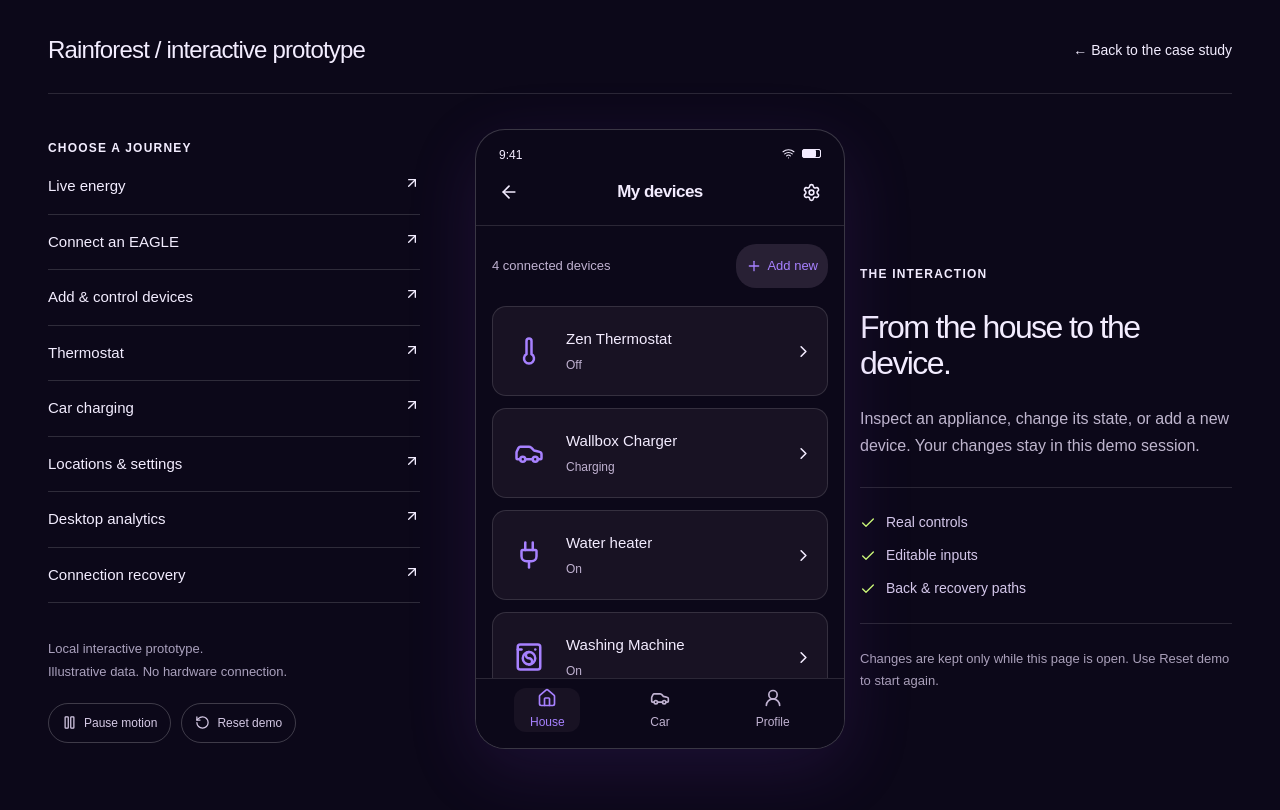
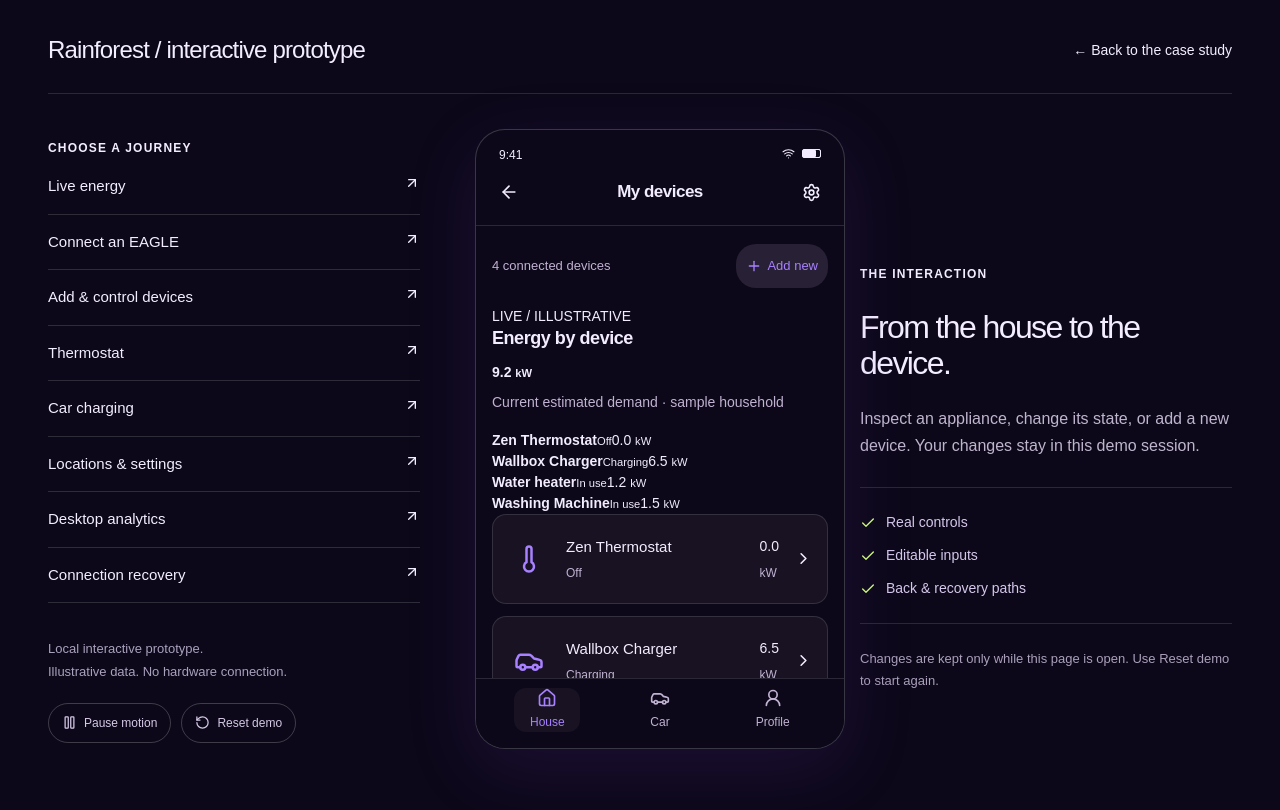
Before and after one commit to mariesanglante/marianna-portfolio, a Next.js app: page /rainforest in a window 1280 px wide. Both pictures are taken after a click on the button "My devices". Shown: the top 810 px of the page. Built offline with nearby package versions, Linux system fonts and the light colour scheme.

Commit message:
Show per-device energy usage in prototype

```diff
--- a/app/cases/rainforest-demo.tsx
+++ b/app/cases/rainforest-demo.tsx
@@ -114,6 +114,14 @@ const descriptions: Partial<Record<Screen, [string, string]>> = {
     'Change periods, add a comparison and cost overlay, inspect a chart point, or download a sample CSV.',
   ],
 };
+function deviceKw(device: Device) {
+  if (!device.on) return 0;
+  if (device.type === 'Wallbox Charger') return 6.5;
+  if (device.type === 'Thermostat') return 0.8;
+  if (device.type === 'Smart Plug') return 1.2;
+  if (device.type === 'Washing Machine') return 1.5;
+  return 1.0;
+}
 function DeviceIcon({ type }: { type: DeviceType }) {
   return type === 'Thermostat' ? (
     <Thermometer />
@@ -1097,6 +1105,36 @@ export function RainforestDemo({
                 <Plus size={16} /> Add new
               </button>
             </div>
+            {devices.length > 0 && (
+              <section className="rp-device-breakdown" aria-label="Current energy by device">
+                <div className="rp-device-breakdown-heading">
+                  <div>
+                    <span className="rp-kicker">LIVE / ILLUSTRATIVE</span>
+                    <h3>Energy by device</h3>
+                  </div>
+                  <strong>{devices.reduce((sum, d) => sum + deviceKw(d), 0).toFixed(1)} <small>kW</small></strong>
+                </div>
+                <p className="rp-device-breakdown-caption">Current estimated demand · sample household</p>
+                <div className="rp-device-breakdown-list">
+                  {devices.map((d) => {
+                    const usage = deviceKw(d);
+                    const maxUsage = Math.max(...devices.map(deviceKw), 1);
+                    return (
+                      <div className="rp-device-breakdown-item" key={d.id}>
+                        <span className="rp-device-breakdown-label">
+                          <b>{d.name}</b>
+                          <small>{usage > 0 ? (d.type === 'Wallbox Charger' ? 'Charging' : 'In use') : 'Off'}</small>
+                        </span>
+                        <span className="rp-device-breakdown-value">{usage.toFixed(1)} <small>kW</small></span>
+                        <span className="rp-device-breakdown-track" aria-hidden="true">
+                          <i style={{ width: `${usage === 0 ? 0 : Math.max(4, (usage / maxUsage) * 100)}%` }} />
+                        </span>
+                      </div>
+                    );
+                  })}
+                </div>
+              </section>
+            )}
             {devices.length ? (
               devices.map((d) => (
                 <button
@@ -1121,6 +1159,7 @@ export function RainforestDemo({
                             : 'Off'}
                     </small>
                   </span>
+                  <span className="rp-device-row-usage">{deviceKw(d).toFixed(1)} <small>kW</small></span>
                   <ChevronRight size={19} />
                 </button>
               ))
```
